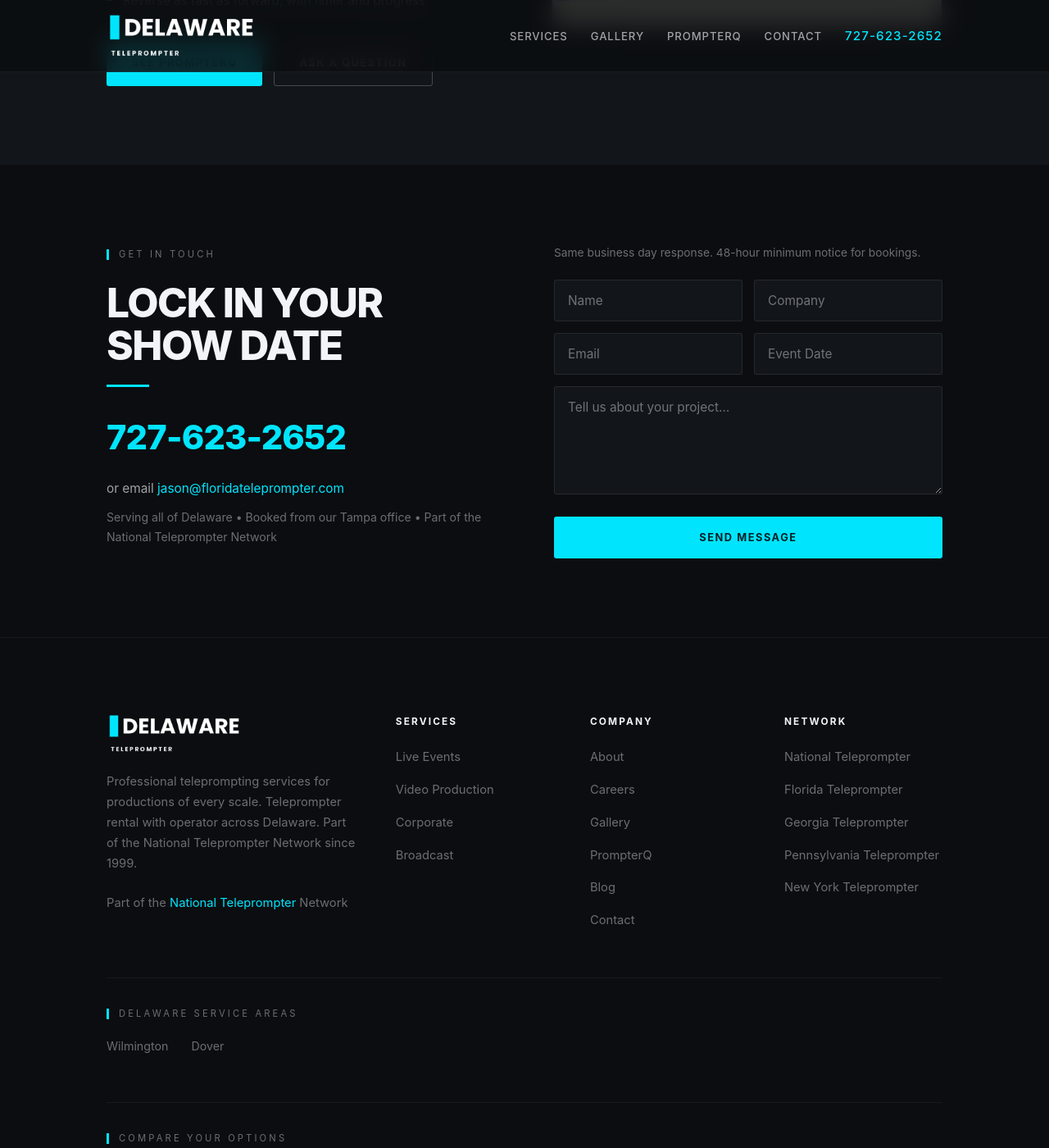
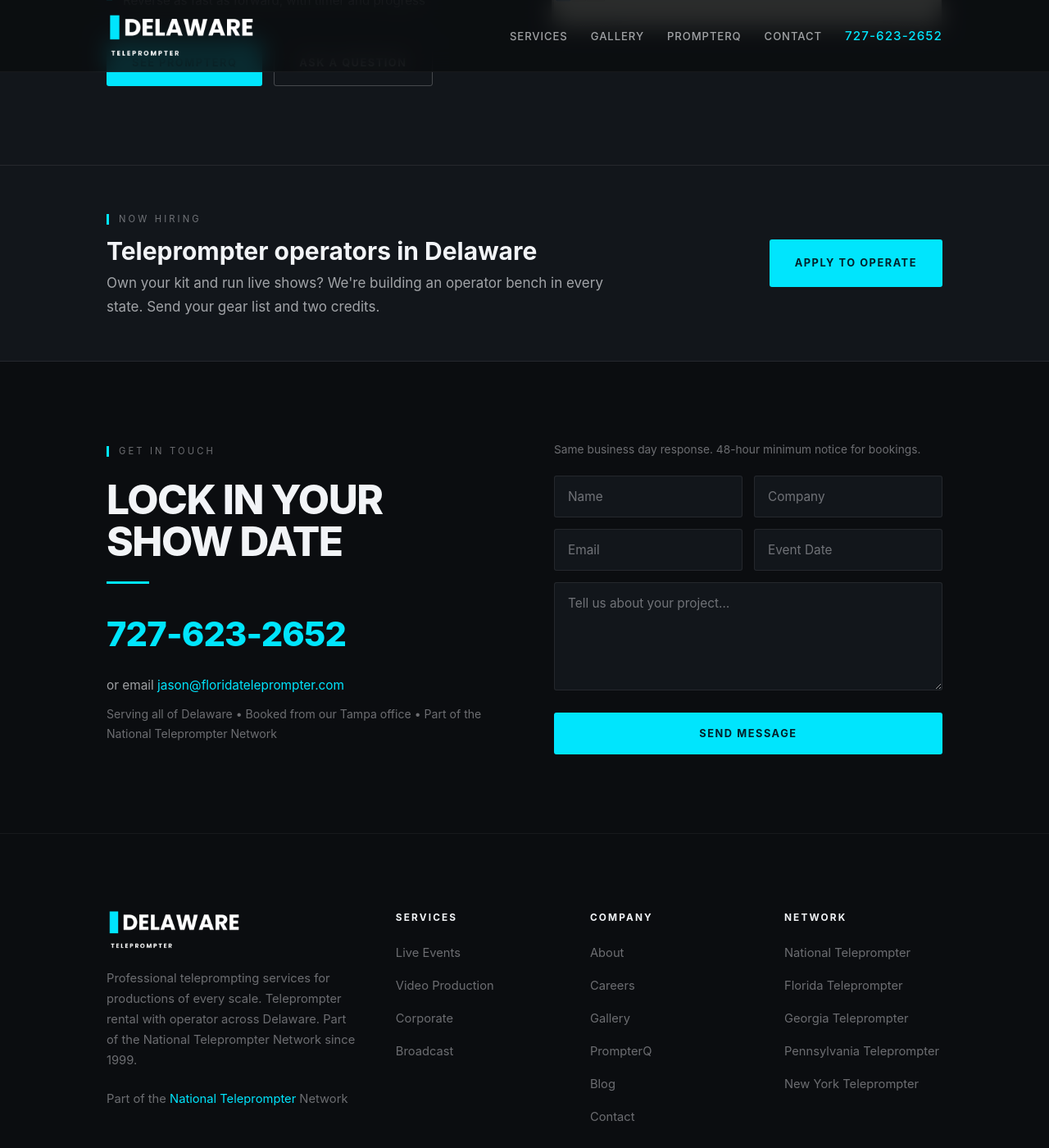
Before and after one commit to jasproj/delawareteleprompter, a Jekyll site: the page index.html, which Jekyll copies as it is, in a window 1280 px wide and 1400 px high, scrolled down 6080 px. Shown: the whole window at 82% size. Built offline with Jekyll 4.4.1, drawn with Linux system fonts in a browser that asks for light colours.

Commit message:
feat: "Now Hiring Operators" band above the contact section
A visible operator-recruiting callout on the home page. Until now the only
path to the application form was a footer link. The band names the state,
says what we want (own kit, live-show experience, gear list + two credits)
and sends applicants to the existing careers page. Styled with the site's
own CSS variables; no new colors, fonts or scripts. Verified at 1280 and
390 wide.

Co-Authored-By: Claude Fable 5.1 <noreply@anthropic.com>
Claude-Session: https://claude.ai/code/session_01SW4oYwAA8ZEcmkVZYUBX96

```diff
--- a/index.html
+++ b/index.html
@@ -440,6 +440,13 @@
             html { scroll-behavior: auto; }
             * { transition: none !important; animation: none !important; }
         }
+
+        /* Hiring band */
+        .hiring { padding: clamp(36px, 4vw, 56px) 0; background: var(--surface); border-top: 1px solid var(--line); border-bottom: 1px solid var(--line); }
+        .hiring-wrap { display: flex; align-items: center; justify-content: space-between; gap: 28px; flex-wrap: wrap; }
+        .hiring-title { font-size: clamp(22px, 2.6vw, 30px); line-height: 1.15; margin: 6px 0 8px; }
+        .hiring-text { color: var(--text-dim); margin: 0; max-width: 60ch; }
+        .hiring .btn { white-space: nowrap; }
     </style>
 </head>
 <body>
@@ -668,6 +675,18 @@
         </div>
     </section>
 
+        <!-- Hiring -->
+    <section class="hiring" id="hiring" aria-label="Now hiring teleprompter operators">
+        <div class="wrap hiring-wrap">
+            <div>
+                <span class="eyebrow">Now Hiring</span>
+                <h2 class="hiring-title">Teleprompter operators in Delaware</h2>
+                <p class="hiring-text">Own your kit and run live shows? We're building an operator bench in every state. Send your gear list and two credits.</p>
+            </div>
+            <a href="careers.html" class="btn btn-primary">Apply to operate</a>
+        </div>
+    </section>
+
     <!-- Contact -->
     <section class="contact" id="contact">
         <div class="wrap">
```
